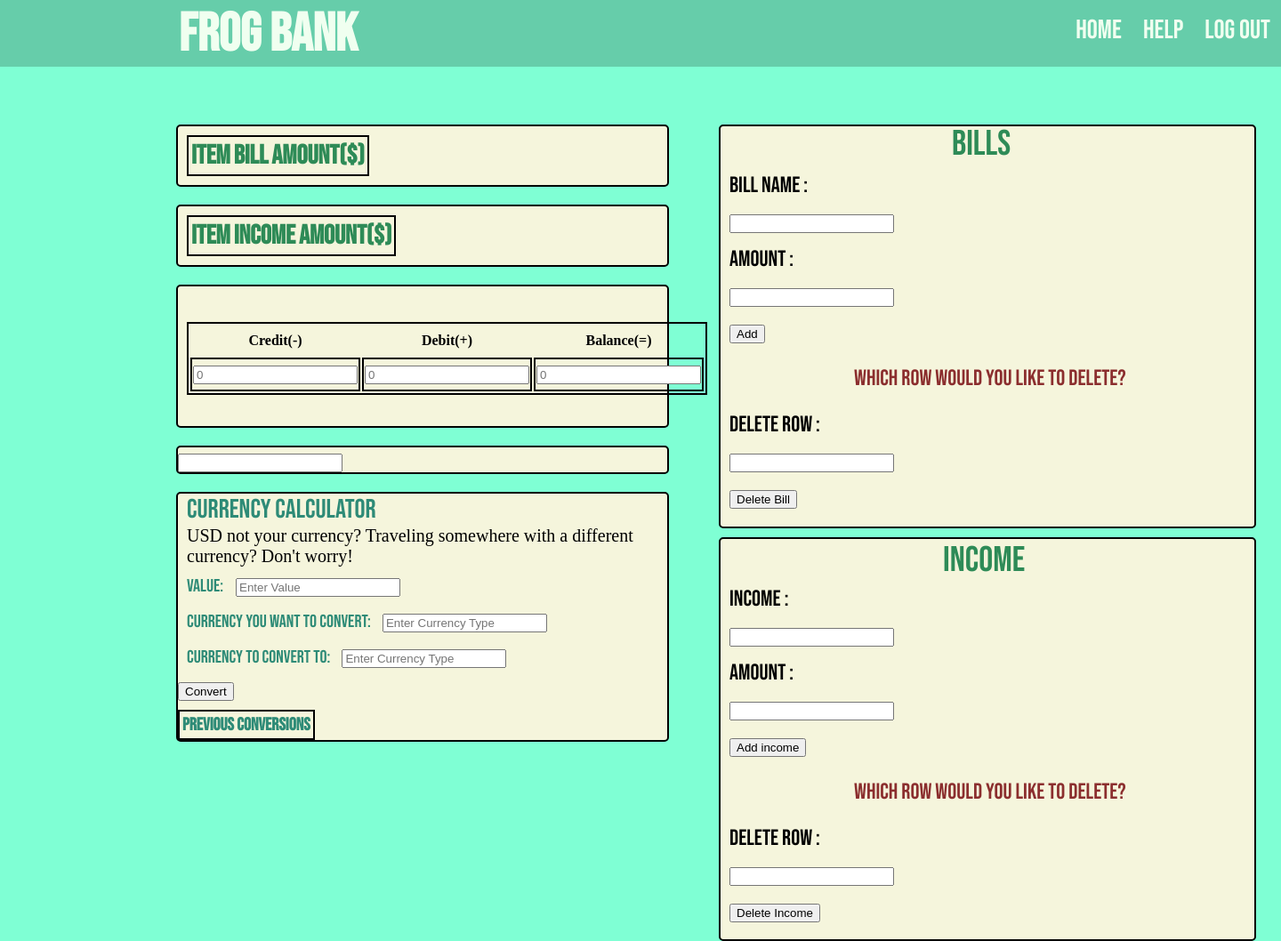
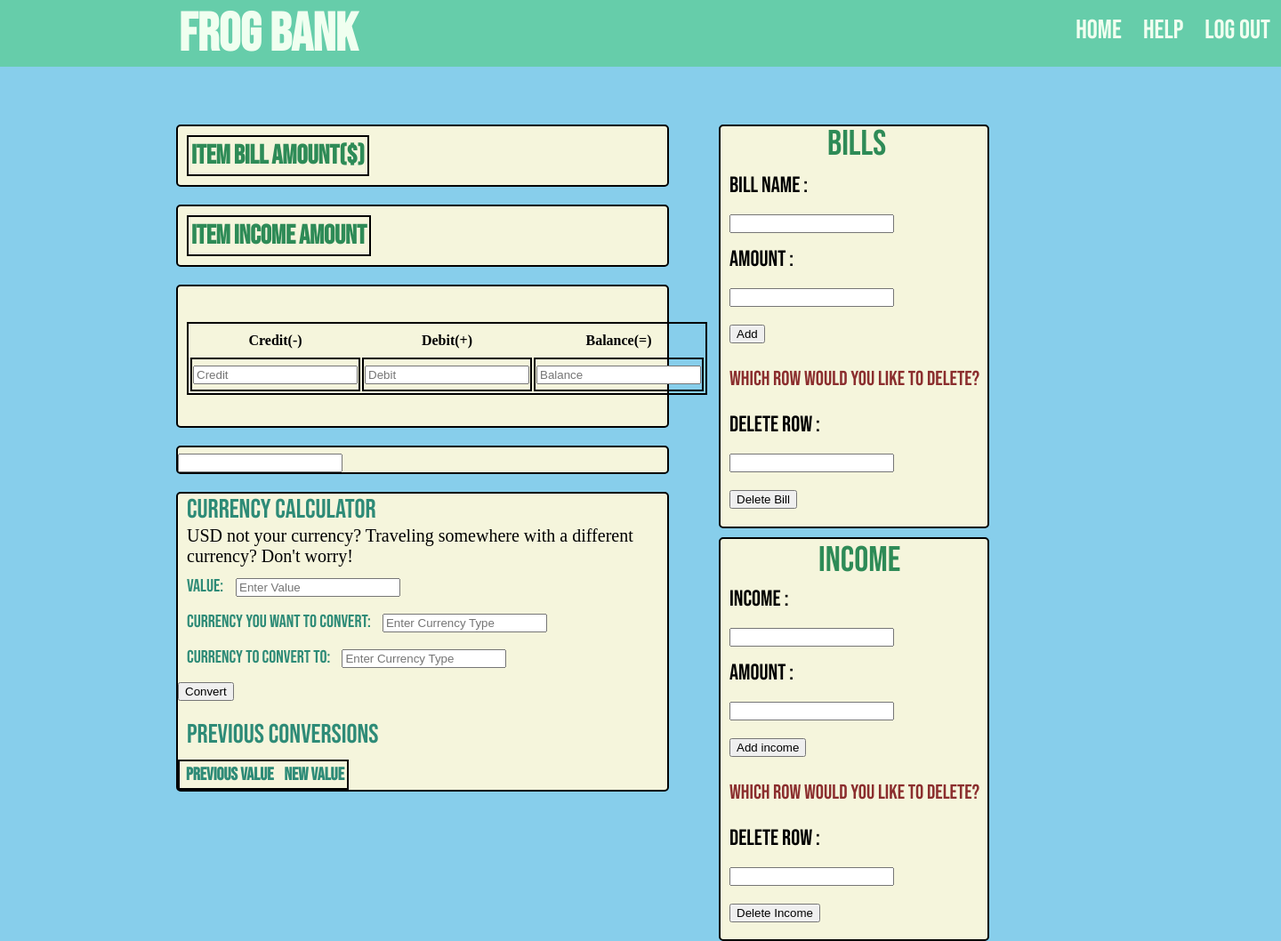
Before and after one commit to chadweezy/Frog-Bank, a PHP site: page /budget.html in a window 1440 px wide. Shown: the whole page at 89% size. Run offline with PHP 8.4, Linux system fonts and the light colour scheme; lists and menus that the app fills with data are empty; some web fonts are replaced.

Commit message:
fixed currency converter

```diff
--- a/frogb/budget.css
+++ b/frogb/budget.css
@@ -19,7 +19,7 @@ ul {
 
 }
 body {
-    background-color: aquamarine;
+    background-color: skyblue;
     background-repeat: repeat-y;
     background-attachment: scroll;
     background-size: auto;
@@ -108,7 +108,7 @@ table, td {
     margin-left: 800px;
     margin-top: 36px;
     margin-bottom: 10px;
-    width: 600px;
+    width: 300px;
     background-color: beige;
     background-size: auto;
 }
@@ -119,8 +119,8 @@ table, td {
 }
 .form_del{
     font-family: 'Bebas Neue';
-    font-size: 25px;
-    margin-left: 140px;
+    font-size: 23px;
+    margin-left: 0px;
     color: rgb(139, 46, 46);
 }
 .space{
@@ -129,7 +129,8 @@ table, td {
 .form_title{
     font-family: 'Bebas Neue';
     font-size: 40px;
-    margin-left: 250px;
+    margin-left: 110px;
+    margin-top: 10px;
     color: #2E8B57;
 }
 .bottom_right{
@@ -139,7 +140,7 @@ table, td {
     height: 450px;
     margin-left: 800px;
     margin-top: 0px;
-    width: 600px;
+    width: 300px;
     background-color: beige;
     background-size: auto;
 }
@@ -198,3 +199,7 @@ table, td {
     margin-left: 10px;
     color: rgb(46, 139, 119);
 }
+.currTab{
+    font-family: 'Belle Fair';
+    font-size: 20px;
+}
--- a/frogb/budget.html
+++ b/frogb/budget.html
@@ -38,7 +38,7 @@
 					<tr>
 						<th class = bills_title> Item </th>
 						<th class = bills_title> Income </th>
-						<th class = bills_title> Amount($) </th>
+						<th class = bills_title> Amount </th>
 					</tr>
 				</table>
 			</div>
@@ -58,9 +58,9 @@
 						</tr>
 
 						<tr>
-							<td><input type="text" placeholder="0" id="credit" readonly="readonly"> </td>
-							<td><input type="text" placeholder="0" id="debit" readonly="readonly"></td>
-							<td><input type="text" placeholder="0" id="balance" readonly="readonly"></td>
+							<td><input type="text" placeholder="Credit" id="credit" readonly="readonly"> </td>
+							<td><input type="text" placeholder="Debit" id="debit" readonly="readonly"></td>
+							<td><input type="text" placeholder="Balance" id="balance" readonly="readonly"></td>
 						</tr>
 					</table>
 				</div>
@@ -84,9 +84,16 @@
 				<p></p>
 				<button type="button" onclick="currencyConvert()">Convert</button>
 				<!-- <div style="color:red"><script>document.write(currencyConvert())</script></div> -->
-				<table id="currRet">
+				<table class = "currTab" id="currRet">
+					<div class = "space"></div>
+					<div class = "space"></div>
+					<label class = "currency">Previous Conversions</label>
 					<tr>
-						<th class = currencyVal>Previous Conversions</th>
+						<th></th>
+						<th class = "currencyVal">Previous Value</th>
+						<th></th>
+						<th></th>
+						<th class = "currencyVal">New Value</th>
 					</tr>
 				</table>
 			</div>
@@ -377,7 +384,7 @@ function currencyConvert(){
 	cell1.innerHTML = currVal;
 	cell2.innerHTML = "converts to";
 	cell3.innerHTML = symbol;
-    cell4.innerHTML = val;
+    cell4.innerHTML = val.toFixed(2);
 }
 </script>
 
```
